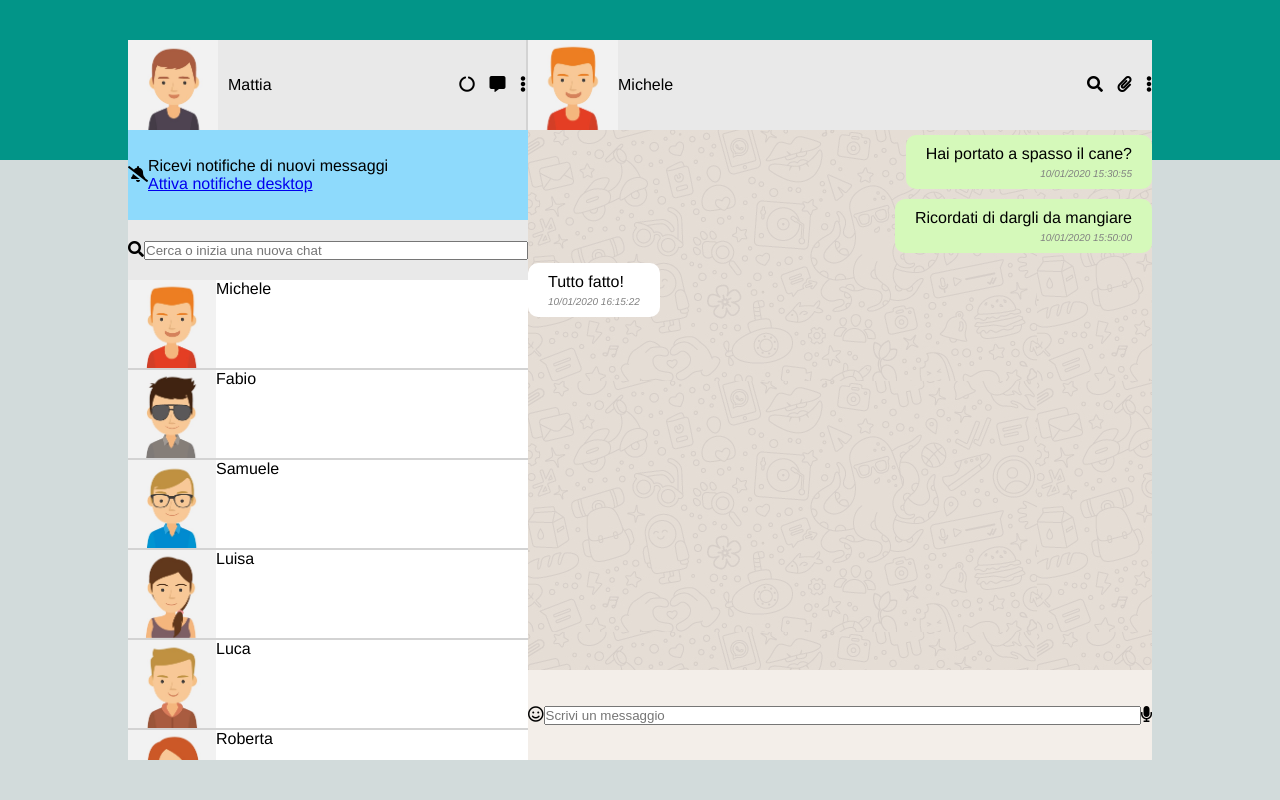
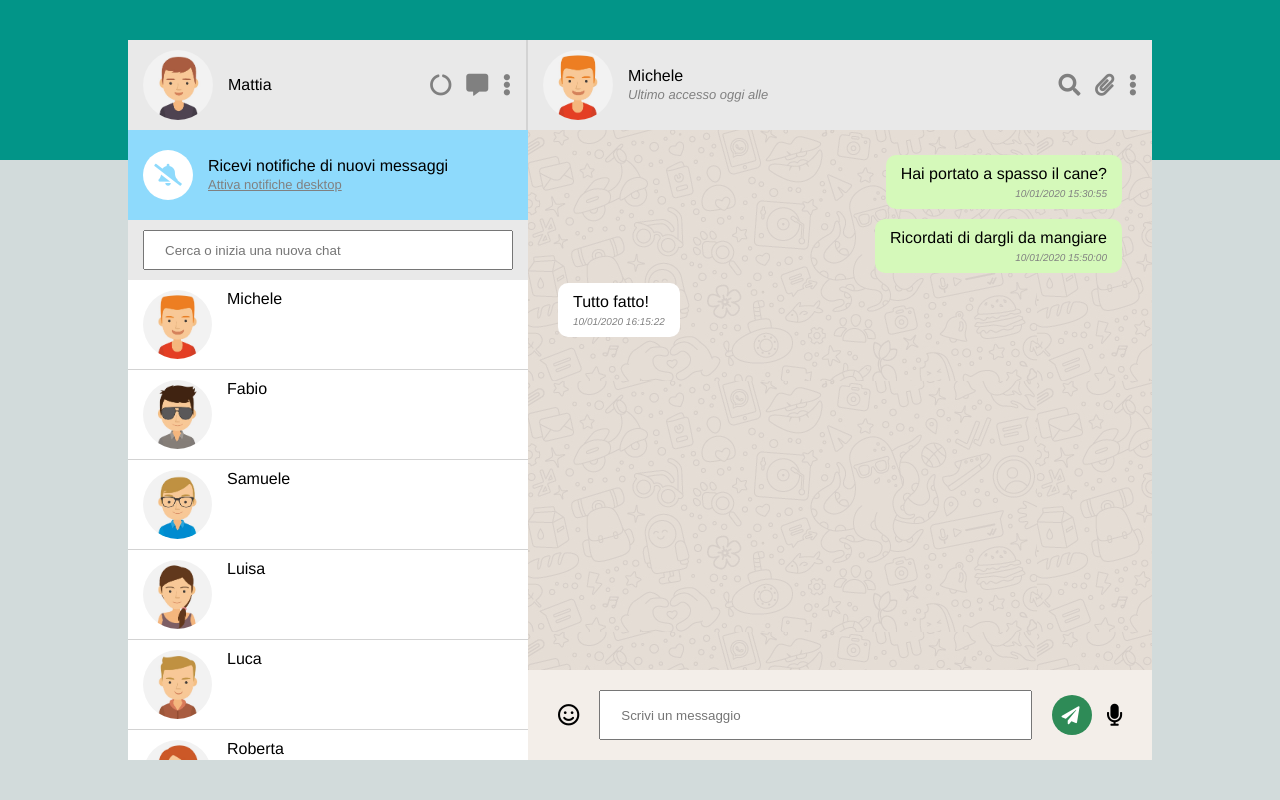
Before and after one commit to pmattiab/vue-boolzapp, a plain HTML site: page index.html in a window 1280 px wide. Drawn offline with nearby package versions, Linux system fonts and the light colour scheme.

Commit message:
aggiunto filtro e tasto invia

```diff
--- a/css/style.css
+++ b/css/style.css
@@ -20,6 +20,10 @@ img {
     height: 100%;
 }
 
+.circle_img {
+    border-radius: 50%;
+}
+
 .flex {
     display: flex;
 }
@@ -28,8 +32,20 @@ img {
     align-items: center;
 }
 
+.padding_10_15 {
+    padding: 10px 15px;
+}
+
+.padding_20_30 {
+    padding: 20px 30px;
+}
+
 .pointer {
     cursor: pointer;
+}
+
+i {
+    font-size: 22px;
 }
 
 .bglightgray {
@@ -75,8 +91,9 @@ img {
     border-right: 2px solid lightgray;
 }
 
-.myuser_img {
-    margin-right: 10px;
+.myuser_,
+.chat_user_img {
+    margin-right: 15px;
 }
 
 .myuser_name {
@@ -85,6 +102,7 @@ img {
 
 .icons .icon {
     margin-left: 10px;
+    color: gray;
 }
 
 .notify {
@@ -92,17 +110,35 @@ img {
     background-color: #8edafc;
 }
 
+.notify .icon {
+    justify-content: center;
+    width: 50px;
+    height: 50px;
+    color: #8edafc;
+    background-color: white;
+    margin-right: 15px;
+}
+
+.desktop_notify {
+    font-size: small;
+    color: gray;
+}
+
 .contacts {
     height: calc(100% - 180px);
+    width: 100%;
     background-color: white;
 }
 
 .contacts_filter {
+    width: 100%;
     height: 60px;
 }
 
-.filter_input {
-    width: 100%;
+.text_input {
+    flex-grow: 1;
+    padding: 0 20px;
+    height: 100%;
 }
 
 .contacts_cont {
@@ -113,11 +149,15 @@ img {
 .single_chat {
     height: 90px;
     list-style-type: none;
-    border-bottom: 2px solid lightgray;
+    border-bottom: 1px solid lightgray;
 }
 
 .single_chat:last-child {
     border-bottom: 0;
+}
+
+.single_chat:hover {
+    background-color: #e9e9e9;
 }
 
 .chat_user_img {
@@ -133,6 +173,13 @@ img {
     flex-grow: 1;
 }
 
+.last_login {
+    color: gray;
+    font-style: italic;
+    font-size: small;
+    margin-top: 5px;
+}
+
 .chat_text {
     height: calc(100% - 180px);
     background-image: url(../img/mine.jpg)
@@ -144,7 +191,6 @@ img {
 
 .single_message {
     width: max-content;
-    padding: 10px 20px;
     border-radius: 10px;
     margin: 5px 0;
     background-color: white;
@@ -170,8 +216,18 @@ img {
     background-color: #f3eee9;
 }
 
-.text_input {
-    flex-grow: 1;
+.send_btn {
+    color: white;
+    height: 40px;
+    width: 40px;
+    background-color: seagreen;
+    justify-content: center;
+    margin-right: 15px;
+}
+
+.send_btn .fas {
+    font-size: 18px;
+    transform: translateX(-1.5px);
 }
 
 .message_input {
--- a/index.html
+++ b/index.html
@@ -22,9 +22,9 @@
 
                 <!-- inizio colonna sinistra -->
                 <div class="left_col">
-                    <div class="myuser bglightgray flex align_center">
+                    <div class="myuser bglightgray flex align_center padding_10_15">
                         <div class="myuser_img chat_user_img">
-                            <img :src="'img/avatar' + myContact.avatar + '.jpg'" alt="">
+                            <img :src="'img/avatar' + myContact.avatar + '.jpg'" alt="" class="circle_img">
                         </div>
                         <span class="myuser_name">{{myContact.name}}</span>
                         <div class="icons">
@@ -33,29 +33,34 @@
                             <span class="icon pointer"><i class="fas fa-ellipsis-v"></i></span>
                         </div>
                     </div>
-                    <div class="notify flex align_center">
-                        <div>
+                    <div class="notify flex align_center padding_10_15">
+                        <div class="icon flex align_center circle_img">
                             <span class="pointer"><i class="fas fa-bell-slash"></i></span>
                         </div>
                         <div>
                             <div>Ricevi notifiche di nuovi messaggi</div>
-                            <div><a href="#">Attiva notifiche desktop</a></div>
+                            <div><a class="desktop_notify" href="#">Attiva notifiche desktop</a></div>
                         </div>
                     </div>
                     <div class="contacts">
-                        <div class="contacts_filter bglightgray flex align_center">
-                            <span><i class="fas fa-search"></i></span>
+                        <div class="contacts_filter bglightgray flex align_center padding_10_15">
+                            <!-- <span><i class="fas fa-search"></i></span> -->
                             <input
                             type="text"
-                            class="filter_input"
-                            placeholder="Cerca o inizia una nuova chat">
+                            class="text_input filter_input"
+                            placeholder="Cerca o inizia una nuova chat"
+                            v-model="userFilter"
+                            @keyup="contactFilter">
                         </div>
                         <div class="contacts_cont">
                             <ul class="contacts_list">
-                                <li v-for="(contact, index) in contacts" @click="changeChat(contact, index)" class="single_chat pointer flex">
+                                <li v-for="(contact, index) in contacts"
+                                v-if="contact.visible"
+                                @click="changeChat(contact, index)"
+                                class="single_chat pointer flex padding_10_15">
 
                                     <div class="chat_user_img">
-                                        <img :src="'img/avatar' + contact.avatar + '.jpg'" alt="">
+                                        <img :src="'img/avatar' + contact.avatar + '.jpg'" alt="" class="circle_img">
                                     </div>
                                     <div class="chat_user_name">{{contact.name}}</div>
 
@@ -68,36 +73,44 @@
 
                 <!-- inizio colonna destra -->
                 <div class="right_col">
-                    <div class="chat_user bglightgray flex align_center">
+                    <div class="chat_user bglightgray flex align_center padding_10_15">
                         <div class="chat_user_img">
-                            <img :src="'img/avatar' + contacts[currentChat].avatar + '.jpg'" alt="">
+                            <img :src="'img/avatar' + contacts[currentChat].avatar + '.jpg'" alt="" class="circle_img">
                         </div>
-                        <div class="chat_user_name">{{contacts[currentChat].name}}</div>
+                        <div class="chat_user_name">
+                            <div>{{contacts[currentChat].name}}</div>
+                            <div><span class="last_login">Ultimo accesso oggi alle</span></div>
+                        </div>
                         <div class="icons">
                             <span class="icon pointer"><i class="fas fa-search"></i></i></span>
                             <span class="icon pointer"><i class="fas fa-paperclip"></i></i></span>
                             <span class="icon pointer"><i class="fas fa-ellipsis-v"></i></span>
                         </div>
                     </div>
-                    <div class="chat_text">
+                    <div class="chat_text padding_20_30">
                         <ul class="message_list flex">
                             <li v-for="message in (contacts[currentChat].messages)"
-                            class="single_message flex"
+                            class="single_message flex padding_10_15"
                             :class="{'sent': message.status == 'sent'}">
                                 <div class="msg_text">{{message.text}}</div>
                                 <div class="msg_date">{{message.date}}</div>
                             </li>
                         </ul>
                     </div>
-                    <div class="chat_input flex align_center">
+                    <div class="chat_input flex align_center padding_20_30">
                         <span><i class="far fa-smile"></i></span>
                         <div class="text_input">
                             <input type="text"
                             @keyup.enter="sendMsg(currentChat)"
                             v-model="newUserMsg"
-                            class="message_input"
+                            class="text_input message_input"
                             placeholder="Scrivi un messaggio">
                         </div>
+                        <span
+                        class="send_btn circle_img pointer flex align_center"
+                        @click="sendMsg(currentChat)">
+                            <i class="fas fa-paper-plane"></i>
+                        </span>
                         <span><i class="fas fa-microphone"></i></span>
                     </div>
                 </div>
--- a/js/script.js
+++ b/js/script.js
@@ -11,6 +11,8 @@ var app = new Vue(
                 name: 'Mattia',
                 avatar: '_io',
             },
+
+            userFilter: "",
 
             newUserMsg: "",
 
@@ -191,6 +193,26 @@ var app = new Vue(
         // methods (funzioni)
         methods: {
 
+            contactFilter () {
+
+                this.contacts.forEach((element) => {
+
+                    const contactName = element.name.toLowerCase();
+
+                    if (contactName.includes(this.userFilter.toLowerCase())) {
+
+                        element.visible = true;
+
+                    } else {
+
+                        element.visible = false;
+
+                    }
+
+                });
+
+            },
+
             changeChat(contact, index) {
                 this.currentChat = index;
             },
```
